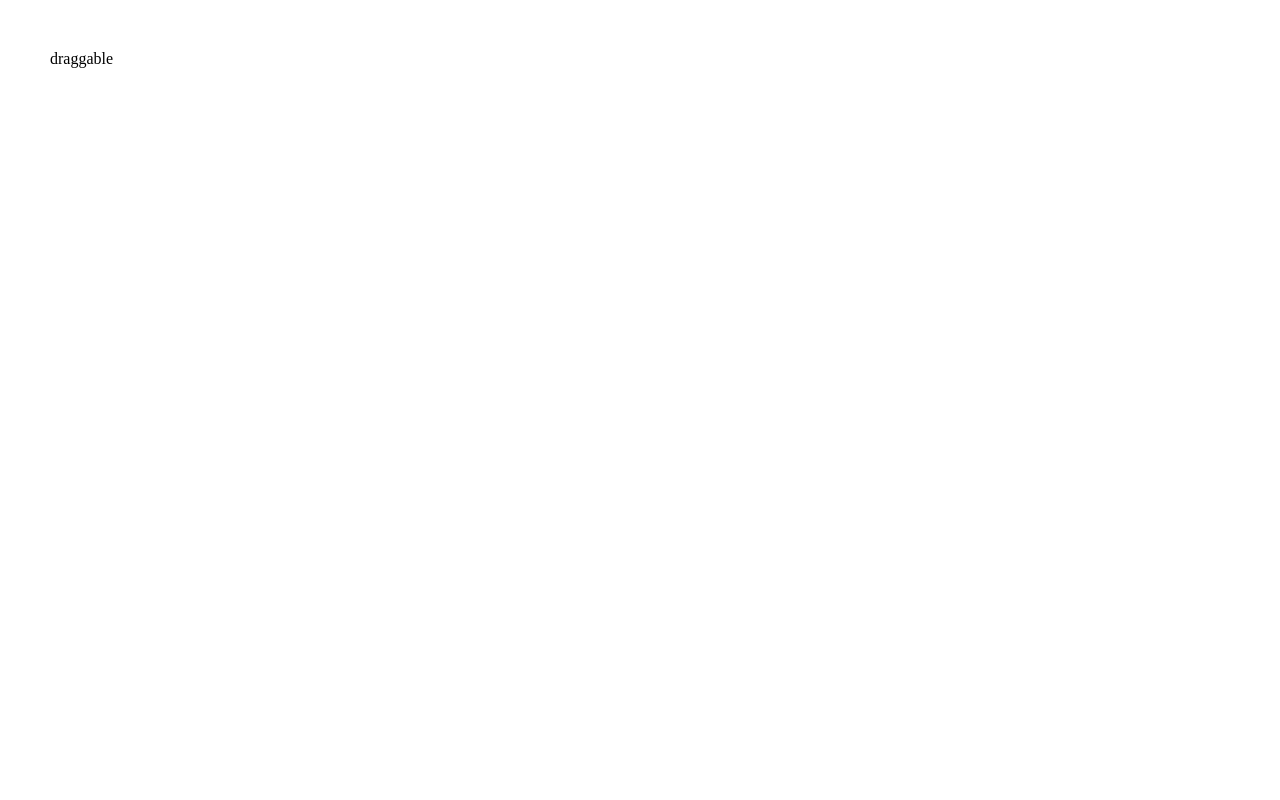
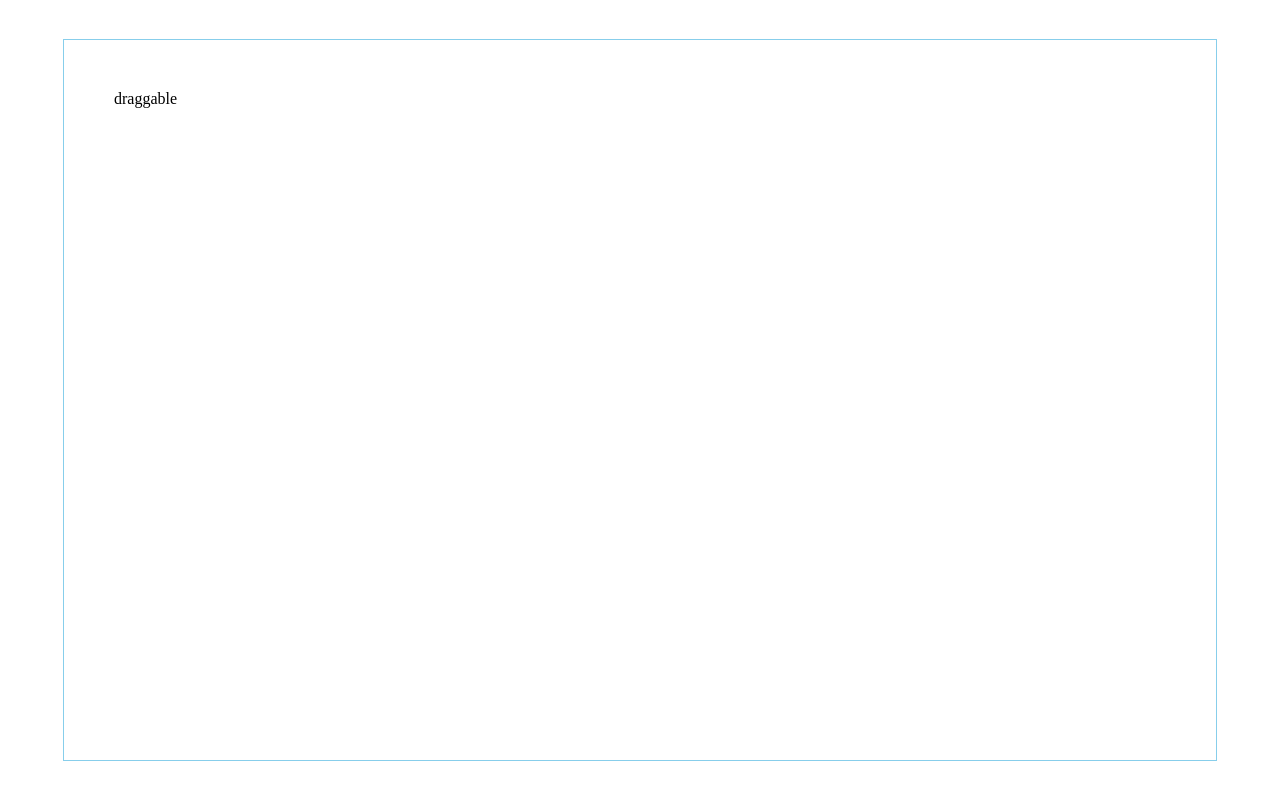
Before and after one commit to KelvinQiu802/drag-around, a React (Vite) app: page / in a window 1280 px wide. Built offline with nearby package versions, Linux system fonts and the light colour scheme.

Commit message:
feat: droppable

```diff
--- a/src/App.css
+++ b/src/App.css
@@ -0,0 +1,13 @@
+.droppable {
+  position: relative;
+  width: 90vw;
+  height: 90vh;
+  border: 1px solid skyblue;
+}
+
+.App {
+  display: flex;
+  justify-content: center;
+  align-items: center;
+  height: 100vh;
+}
--- a/src/App.jsx
+++ b/src/App.jsx
@@ -1,5 +1,6 @@
 import './App.css';
 import Draggable from './components/draggable';
+import Droppable from './components/Droppable';
 import React from 'react';
 
 function App() {
@@ -10,7 +11,9 @@ function App() {
 
   return (
     <div className='App'>
-      <Draggable top={position.top} left={position.left} />
+      <Droppable>
+        <Draggable top={position.top} left={position.left} />
+      </Droppable>
     </div>
   );
 }
--- /dev/null
+++ b/src/components/Droppable.jsx
@@ -0,0 +1,8 @@
+import React from 'react';
+import { useDrop } from 'react-dnd';
+
+function Droppable({ children }) {
+  return <div className='droppable'>{children}</div>;
+}
+
+export default Droppable;
```
